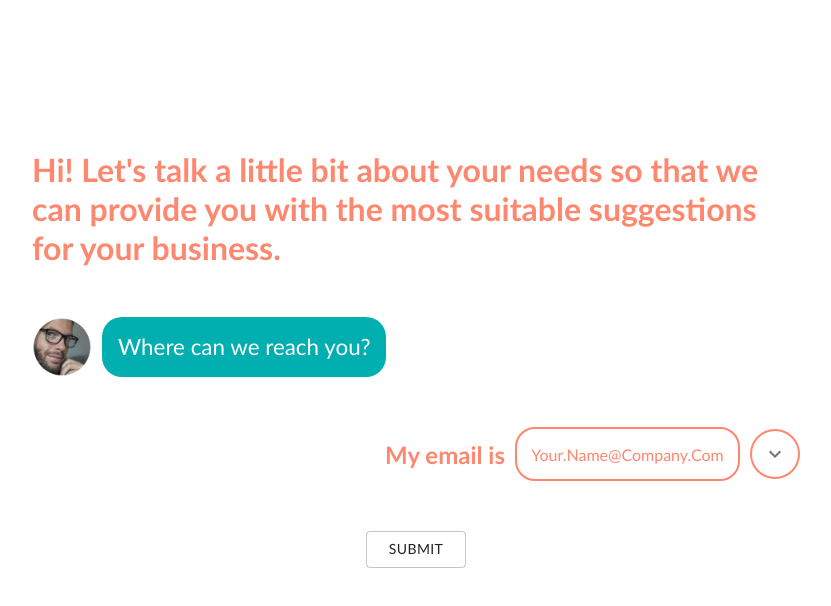
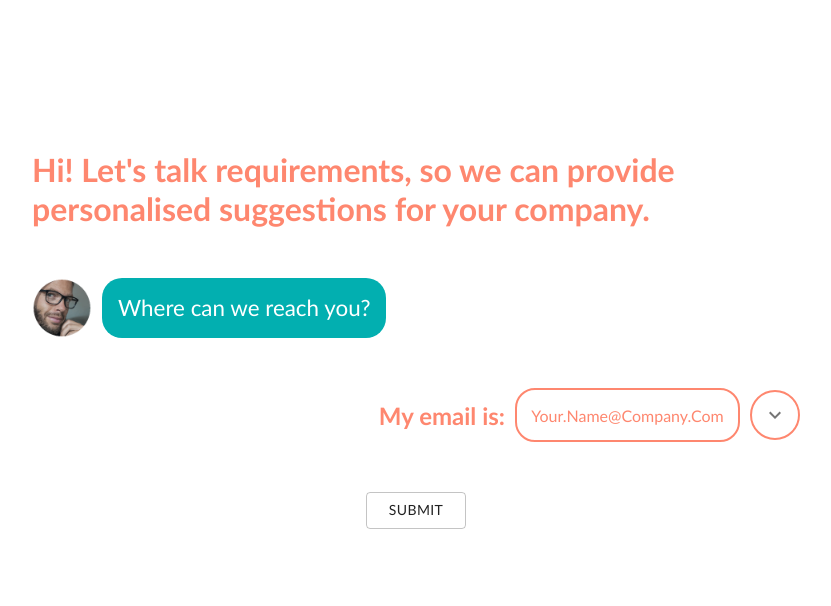
Before and after one commit to SevaDer14/flex_coast_client, a React (Create React App) app: page / in a window 1280 px wide. Shown: the top 606 px of the page, without its empty margins (224-1055 px from the left). Built offline with nearby package versions, Linux system fonts and the light colour scheme.

Commit message:
adds translations for welcome message and wizard adds tests for language changes removes some unused variables.

```diff
--- a/src/App.jsx
+++ b/src/App.jsx
@@ -1,11 +1,9 @@
 import React from 'react'
-import { useTranslation } from 'react-i18next'
 import QuestionaryForm from './views/QuestionaryForm'
 import './styles/desktop.css'
 import './styles/globals.css'
 
 const App = () => {
-  const { t } = useTranslation()
   return (
     <>
       <QuestionaryForm />
--- a/src/locales/en.js
+++ b/src/locales/en.js
@@ -1,8 +1,18 @@
 const en = {
   translation: {
     getStarted: 'Get started',
-    title: 'Flex Coast'
-  }
+    title: 'Flex Coast',
+    welcomeMessage:
+      "Hi! Let's talk requirements, so we can provide personalised suggestions for your company.",
+
+    question: {
+      email: 'Where can we reach you?',
+    },
+
+    answer: {
+      email: 'My email is: ',
+    },
+  },
 }
 
 export default en
--- a/src/locales/se.js
+++ b/src/locales/se.js
@@ -1,7 +1,18 @@
 const se = {
   translation: {
     getStarted: 'Hitta kontor',
-    title: 'Fleksibel Kust'
+    title: 'Flex Coast',
+    welcomeMessage:
+    "Hej! För att att hitta bästa möjliga kontor, behöver vi ställa lite frågor.",
+
+  question: {
+    email: 'Hur kan vi kontakta dig?',
+  },
+
+  answer: {
+    email: 'Min email är: ',
+  },
+
   }
 }
 
--- a/src/views/QuestionaryForm.jsx
+++ b/src/views/QuestionaryForm.jsx
@@ -4,17 +4,19 @@ import Answer from '../components/Answer'
 import Button from '@material-ui/core/Button'
 import Inquiries from '../modules/Inquiries'
 import { useSelector } from 'react-redux'
+import { useTranslation } from 'react-i18next'
 
 const QuestionaryForm = () => {
   const { submitMessage, formData } = useSelector((state) => state)
+  const { t } = useTranslation()
 
   return (
     <div className='form-container'>
-      <h2>Hi! Let's talk a little bit about your needs so that we can provide you with the most suitable suggestions for your business.</h2>
+      <h2>{t('welcomeMessage')}</h2>
       <div data-cy='email-container'>
-        <Question text='Where can we reach you?' />
+        <Question text={t('question.email')} />
         <Answer
-          text='My email is'
+          text={t('answer.email')}
           type='email'
           placeholder='your.name@company.com'
           questionKey='email'
```
Also changed, not shown: 2 other files (tests, documents, lock files or other folders).
